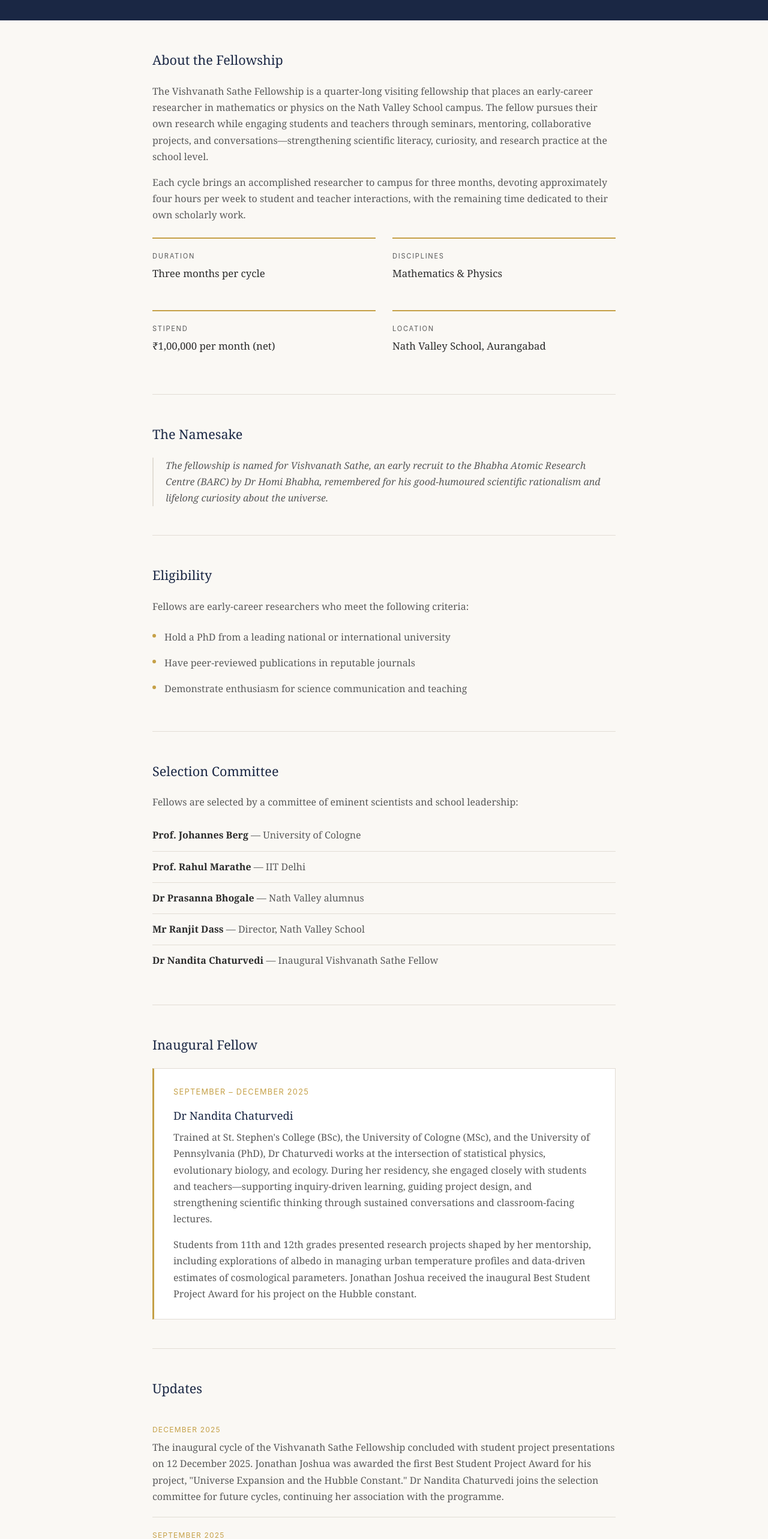
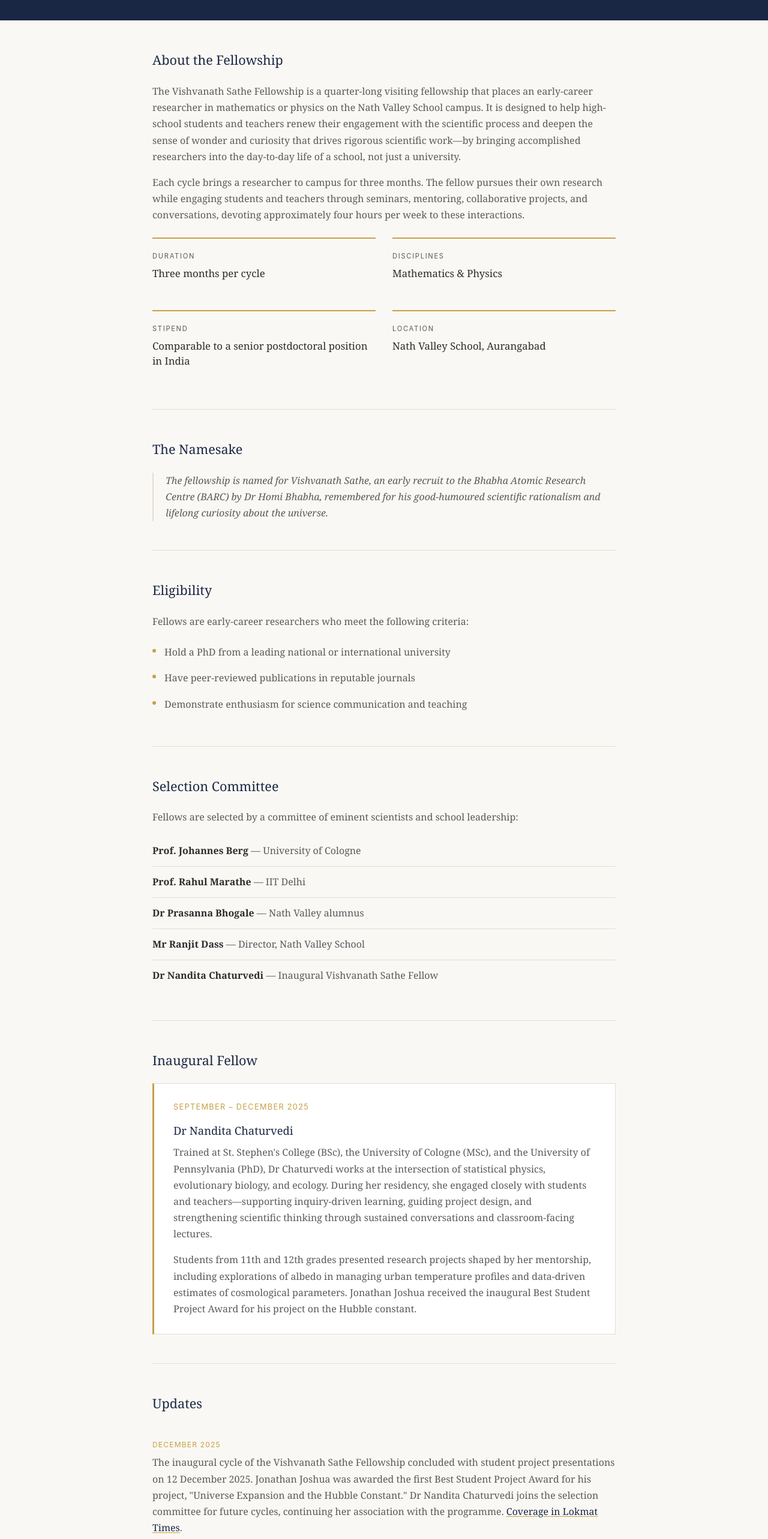
Before and after one commit to pbhogale/vnsathefellowship, a plain HTML site: page index.html in a window 1280 px wide. Shown: the part 200-2766 px from the top of the page at 60% size. Drawn offline with Linux system fonts and the light colour scheme.

Commit message:
small updates

```diff
--- a/index.html
+++ b/index.html
@@ -218,6 +218,17 @@
       margin-bottom: 0;
     }
 
+    a {
+      color: var(--navy);
+      text-decoration: underline;
+      text-decoration-color: var(--gold);
+      text-underline-offset: 2px;
+    }
+
+    a:hover {
+      color: var(--gold);
+    }
+
     /* Footer */
     footer {
       background: var(--navy);
@@ -250,8 +261,8 @@
 
     <section>
       <h2>About the Fellowship</h2>
-      <p>The Vishvanath Sathe Fellowship is a quarter-long visiting fellowship that places an early-career researcher in mathematics or physics on the Nath Valley School campus. The fellow pursues their own research while engaging students and teachers through seminars, mentoring, collaborative projects, and conversations&mdash;strengthening scientific literacy, curiosity, and research practice at the school level.</p>
-      <p>Each cycle brings an accomplished researcher to campus for three months, devoting approximately four hours per week to student and teacher interactions, with the remaining time dedicated to their own scholarly work.</p>
+      <p>The Vishvanath Sathe Fellowship is a quarter-long visiting fellowship that places an early-career researcher in mathematics or physics on the Nath Valley School campus. It is designed to help high-school students and teachers renew their engagement with the scientific process and deepen the sense of wonder and curiosity that drives rigorous scientific work&mdash;by bringing accomplished researchers into the day-to-day life of a school, not just a university.</p>
+      <p>Each cycle brings a researcher to campus for three months. The fellow pursues their own research while engaging students and teachers through seminars, mentoring, collaborative projects, and conversations, devoting approximately four hours per week to these interactions.</p>
 
       <div class="details-grid">
         <div class="detail-item">
@@ -264,7 +275,7 @@
         </div>
         <div class="detail-item">
           <div class="detail-label">Stipend</div>
-          <div class="detail-value">&#8377;1,00,000 per month (net)</div>
+          <div class="detail-value">Comparable to a senior postdoctoral position in India</div>
         </div>
         <div class="detail-item">
           <div class="detail-label">Location</div>
@@ -314,7 +325,7 @@
       <h2>Updates</h2>
       <div class="update-item">
         <div class="update-date">December 2025</div>
-        <p>The inaugural cycle of the Vishvanath Sathe Fellowship concluded with student project presentations on 12 December 2025. Jonathan Joshua was awarded the first Best Student Project Award for his project, "Universe Expansion and the Hubble Constant." Dr Nandita Chaturvedi joins the selection committee for future cycles, continuing her association with the programme.</p>
+        <p>The inaugural cycle of the Vishvanath Sathe Fellowship concluded with student project presentations on 12 December 2025. Jonathan Joshua was awarded the first Best Student Project Award for his project, "Universe Expansion and the Hubble Constant." Dr Nandita Chaturvedi joins the selection committee for future cycles, continuing her association with the programme. <a href="https://www.lokmattimes.com/aurangabad/joshua-wins-inaugural-best-student-project-award-at-nvs-initiative/" target="_blank">Coverage in Lokmat Times</a>.</p>
       </div>
       <div class="update-item">
         <div class="update-date">September 2025</div>
```
